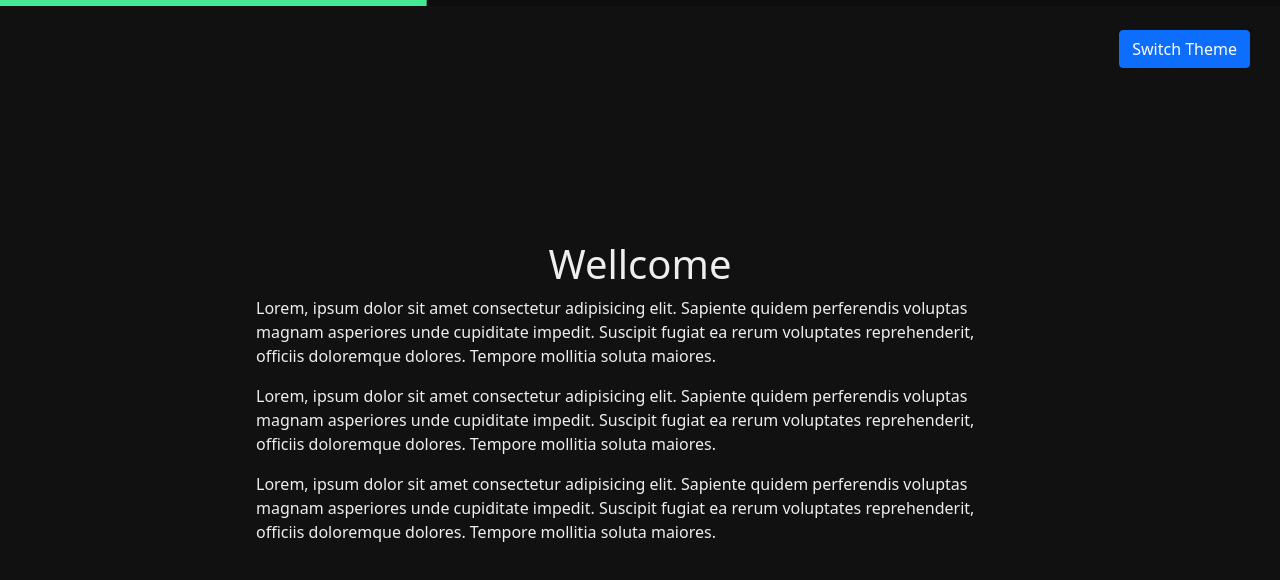
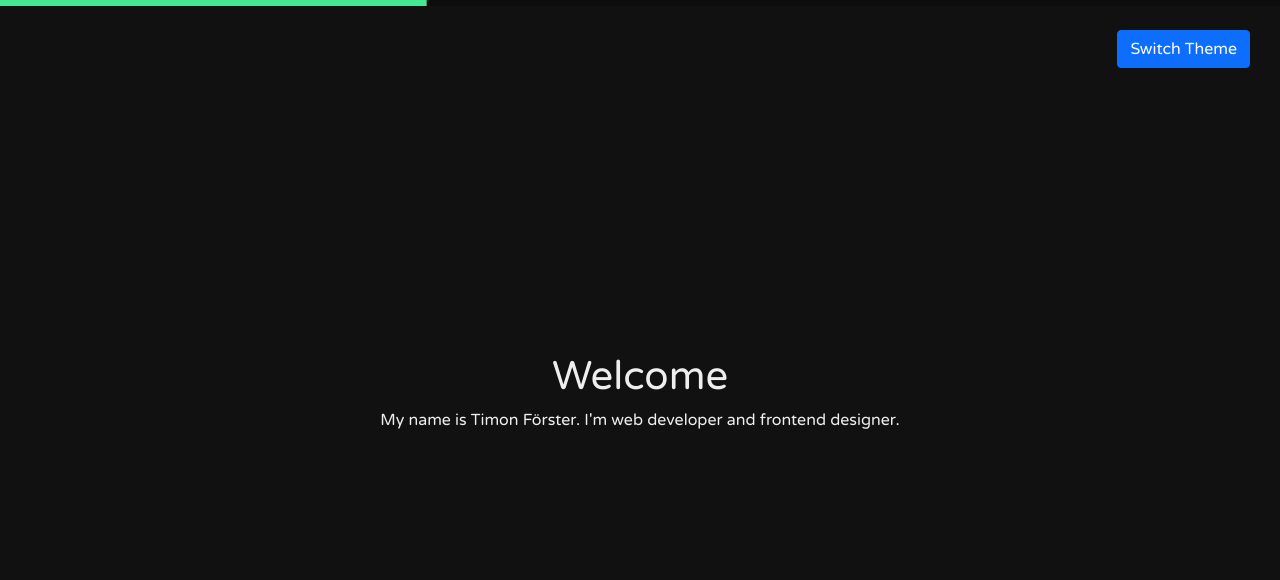
Before and after one commit to tjfoerster/aboutme, a React (Create React App) app: page / in a window 1280 px wide. Shown: the top 580 px of the page. Built offline with nearby package versions, Linux system fonts and the light colour scheme; the HTML template or start-up script is replaced by a standard one.

Commit message:
first content and style

```diff
--- a/public/index.html
+++ b/public/index.html
@@ -4,6 +4,8 @@
     <meta charset="utf-8" />
     <meta name="viewport" content="width=device-width, initial-scale=1" />
     <meta name="theme-color" content="#000000" />
+    <link rel="preconnect" href="https://fonts.googleapis.com">
+    <link href="https://fonts.googleapis.com/css2?family=Varela+Round&display=swap" rel="stylesheet">
     <meta
       name="description"
       content="Web site created using create-react-app"
--- a/src/App.css
+++ b/src/App.css
@@ -2,6 +2,7 @@ html, body {
     height: 100vh;
     margin: 0;
     padding: 0;
+    font-family: 'Varela Round', sans-serif;
 }
 
 #root {
--- a/src/pages/ContactPage.jsx
+++ b/src/pages/ContactPage.jsx
@@ -13,11 +13,17 @@ function ContactPage() {
                 <div data-swiper-parallax="-300">
                     <h1>Contact me</h1>
                 </div>
-                <div data-swiper-parallax="-200" data-swiper-parallax-opacity="0.5">
-                    <FontAwesomeIcon icon={['fas', 'envelope']} size="5x"/>
+                <div data-swiper-parallax="-200" data-swiper-parallax-opacity="0.5" className="m-3">
+                    <a href="mailto:timon.dienst@webfoerster.de">
+                        <FontAwesomeIcon icon={['fas', 'envelope']} size="5x"/>
+                        <span>timon.dienst@webfoerster.de</span>
+                    </a>
                 </div>
-                <div data-swiper-parallax="-100" data-swiper-parallax-opacity="0.5">
-                    <FontAwesomeIcon icon={['fab', 'github']} size="5x" />
+                <div data-swiper-parallax="-100" data-swiper-parallax-opacity="0.5" className="m-3">
+                    <a href="https://github.com/tjfoerster" target="_blank" rel="noopener noreferrer">
+                        <FontAwesomeIcon icon={['fab', 'github']} size="5x" />
+                        <span>github.com/tjfoerster</span>
+                    </a>
                 </div>
             </div>
         </React.Fragment>
--- a/src/pages/LandingPage.jsx
+++ b/src/pages/LandingPage.jsx
@@ -5,16 +5,10 @@ function LandingPage() {
         <React.Fragment>
             <div className="content">
                 <div data-swiper-parallax="-300" data-swiper-parallax-opacity="0.5">
-                    <h1>Wellcome</h1>
+                    <h1>Welcome</h1>
                 </div>
                 <div data-swiper-parallax="-200" data-swiper-parallax-opacity="0.5">
-                    <p> Lorem, ipsum dolor sit amet consectetur adipisicing elit. Sapiente quidem perferendis voluptas magnam asperiores unde cupiditate impedit. Suscipit fugiat ea rerum voluptates reprehenderit, officiis doloremque dolores. Tempore mollitia soluta maiores.</p>
-                </div>
-                <div data-swiper-parallax="-100" data-swiper-parallax-opacity="0.5">
-                    <p> Lorem, ipsum dolor sit amet consectetur adipisicing elit. Sapiente quidem perferendis voluptas magnam asperiores unde cupiditate impedit. Suscipit fugiat ea rerum voluptates reprehenderit, officiis doloremque dolores. Tempore mollitia soluta maiores.</p>
-                </div>
-                <div data-swiper-parallax="0" data-swiper-parallax-opacity="0.5">
-                    <p> Lorem, ipsum dolor sit amet consectetur adipisicing elit. Sapiente quidem perferendis voluptas magnam asperiores unde cupiditate impedit. Suscipit fugiat ea rerum voluptates reprehenderit, officiis doloremque dolores. Tempore mollitia soluta maiores.</p>
+                    <p>My name is Timon Förster. I'm web developer and frontend designer.</p>
                 </div>
             </div>
         </React.Fragment>
--- a/src/pages/SkillPage.jsx
+++ b/src/pages/SkillPage.jsx
@@ -1,20 +1,28 @@
 import React from 'react'
+import { FontAwesomeIcon } from '@fortawesome/react-fontawesome';
+import { library } from '@fortawesome/fontawesome-svg-core';
+import { fab } from '@fortawesome/free-brands-svg-icons';
+import { fas } from '@fortawesome/free-solid-svg-icons'
+
+library.add(fab, fas);
 
 function SkillPage() {
     return (
         <React.Fragment>
             <div className="content">
-                <div data-swiper-parallax="-300">
-                    <h1>My skills</h1>
-                </div>
                 <div data-swiper-parallax="-200" data-swiper-parallax-opacity="0.5">
-                    <p> Lorem, ipsum dolor sit amet consectetur adipisicing elit. Sapiente quidem perferendis voluptas magnam asperiores unde cupiditate impedit. Suscipit fugiat ea rerum voluptates reprehenderit, officiis doloremque dolores. Tempore mollitia soluta maiores.</p>
+                    <h1>I have already worked with the following softwares and technologies</h1>
                 </div>
                 <div data-swiper-parallax="-100" data-swiper-parallax-opacity="0.5">
-                    <p> Lorem, ipsum dolor sit amet consectetur adipisicing elit. Sapiente quidem perferendis voluptas magnam asperiores unde cupiditate impedit. Suscipit fugiat ea rerum voluptates reprehenderit, officiis doloremque dolores. Tempore mollitia soluta maiores.</p>
-                </div>
-                <div data-swiper-parallax="0" data-swiper-parallax-opacity="0.5">
-                    <p> Lorem, ipsum dolor sit amet consectetur adipisicing elit. Sapiente quidem perferendis voluptas magnam asperiores unde cupiditate impedit. Suscipit fugiat ea rerum voluptates reprehenderit, officiis doloremque dolores. Tempore mollitia soluta maiores.</p>
+                    <FontAwesomeIcon icon={['fab', 'js']} size="5x" />
+                    <FontAwesomeIcon icon={['fab', 'css3-alt']} size="5x" />
+                    <FontAwesomeIcon icon={['fab', 'html5']} size="5x" />
+                    <FontAwesomeIcon icon={['fab', 'react']} size="5x" />
+                    <FontAwesomeIcon icon={['fab', 'sass']} size="5x" />
+                    <FontAwesomeIcon icon={['fab', 'bootstrap']} size="5x" />
+                    <FontAwesomeIcon icon={['fab', 'git-alt']} size="5x" />
+                    <FontAwesomeIcon icon={['fab', 'wordpress']} size="5x" />
+                    Adobe
                 </div>
             </div>
         </React.Fragment>
```
